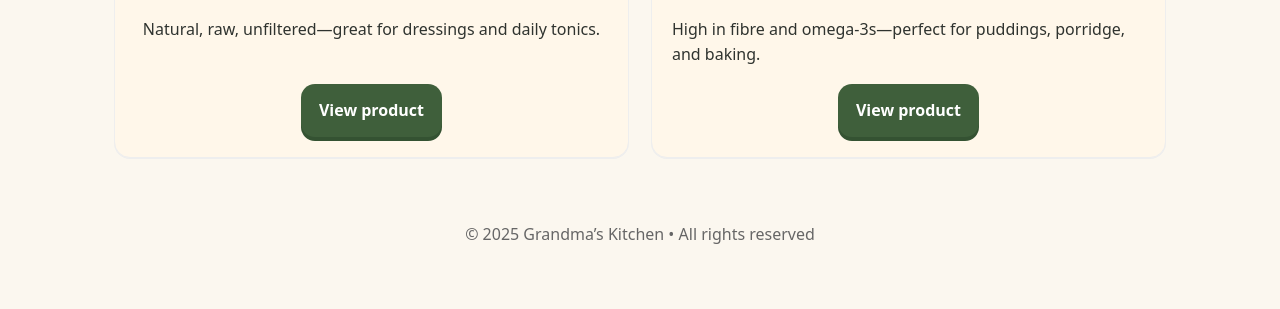
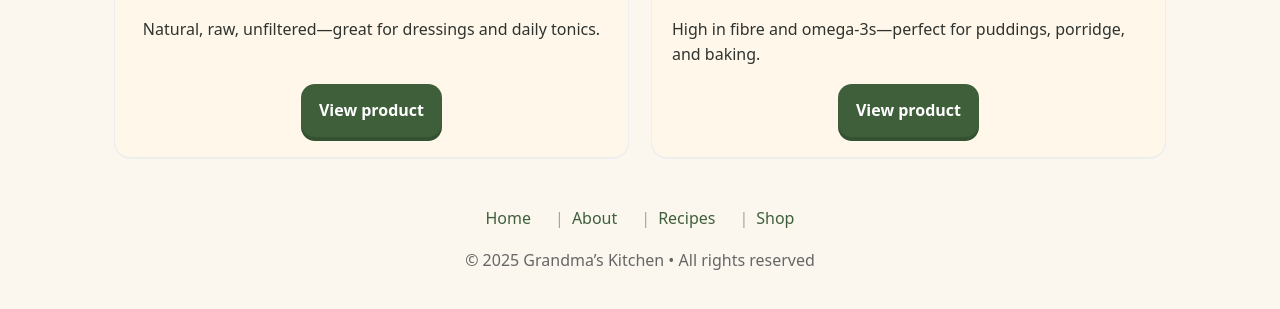
Before and after one commit to grandmaskitchen/grandmas-kitchen, a plain HTML site: page shop.html in a window 1280 px wide. Shown: the part 767-1076 px from the top of the page. Before the commit the page ends 1055 px from the top, so only its background shows below. Drawn offline with Linux system fonts and the light colour scheme.

Commit message:
Update shop.html

```diff
--- a/shop.html
+++ b/shop.html
@@ -62,6 +62,12 @@
 </main>
 
 <footer class="container container--narrow">
+    <nav aria-label="Primary">
+    <a href="/index.html">Home</a>
+    <a href="/about.html">About</a>
+    <a href="/recipes.html">Recipes</a>
+    <a href="/shop.html" aria-current="page">Shop</a>
+  </nav>
   <p>© 2025 Grandma’s Kitchen • All rights reserved</p>
 </footer>
 
```
